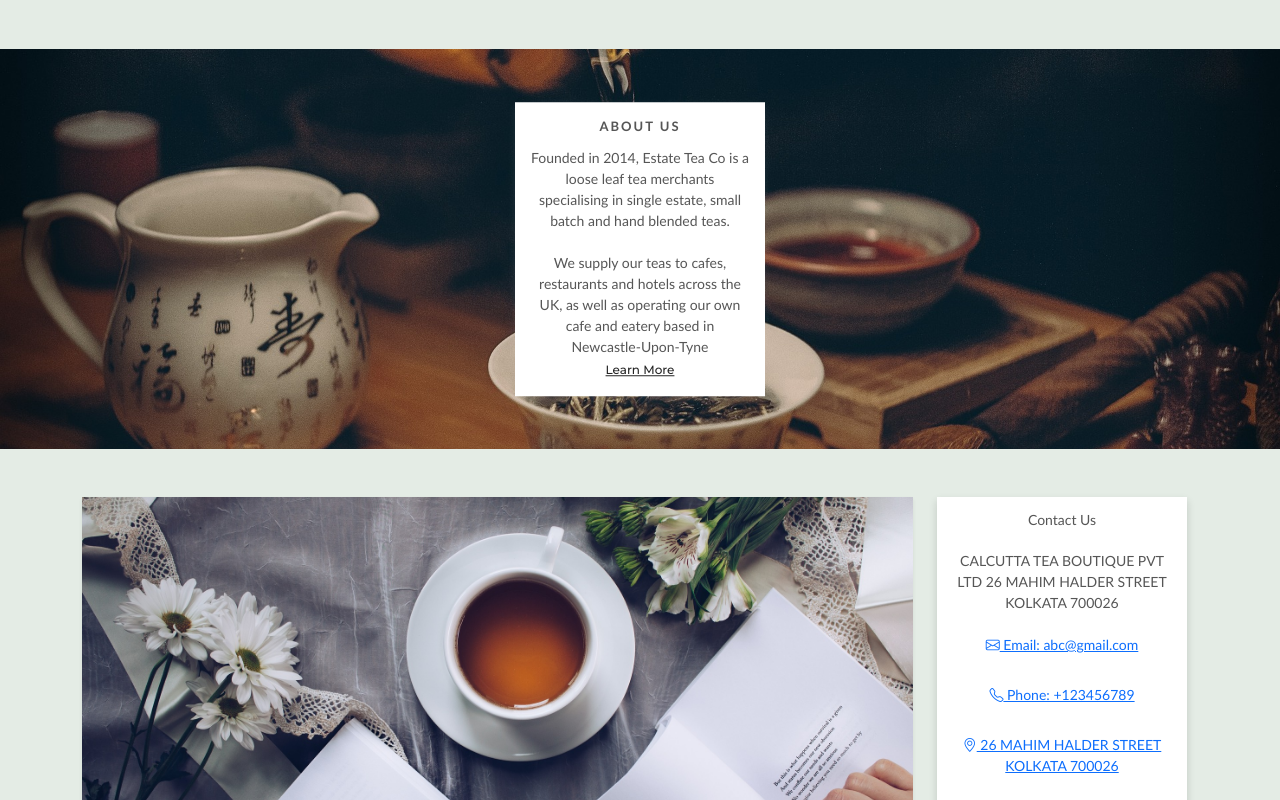
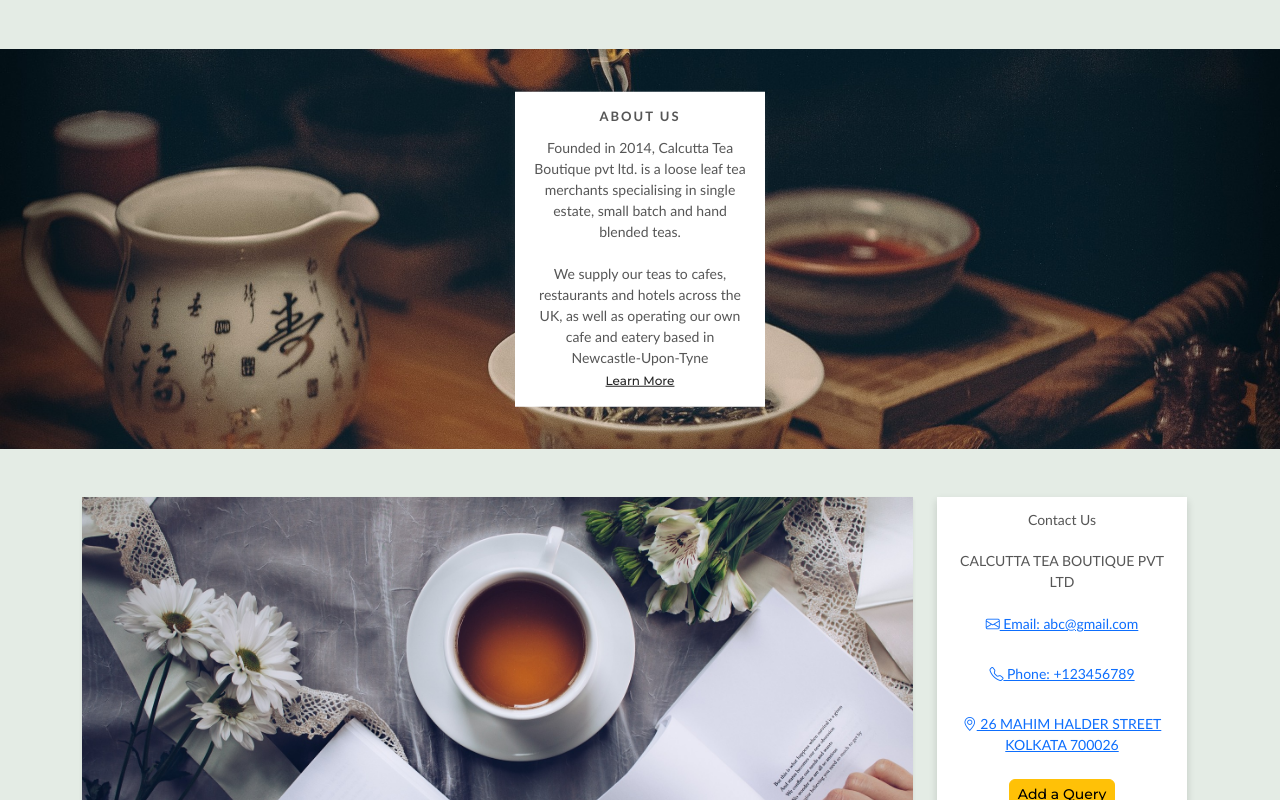
Before and after one commit to Chayan9991/tea-catalog-mern-app, a React (Vite) app: page / in a window 1280 px wide. Shown: the part 600-1400 px from the top of the page. Built offline with nearby package versions, Linux system fonts and the light colour scheme; no server answers.

Commit message:
address changed

```diff
--- a/src/category/BriefAbout.jsx
+++ b/src/category/BriefAbout.jsx
@@ -15,7 +15,7 @@
           <div className="brief-about-section">
             <p className="header">About Us</p>
             <p className="body">
-              Founded in 2014, Estate Tea Co is a loose leaf tea merchants
+              Founded in 2014, Calcutta Tea Boutique pvt ltd. is a loose leaf tea merchants
               specialising in single estate, small batch and hand blended teas.
               <br />
               <br />
--- a/src/category/Contact.jsx
+++ b/src/category/Contact.jsx
@@ -25,7 +25,6 @@
 
               <br />
               CALCUTTA TEA BOUTIQUE PVT LTD
-26 MAHIM HALDER STREET KOLKATA 700026
               <br />
               <br />
               <a
```
